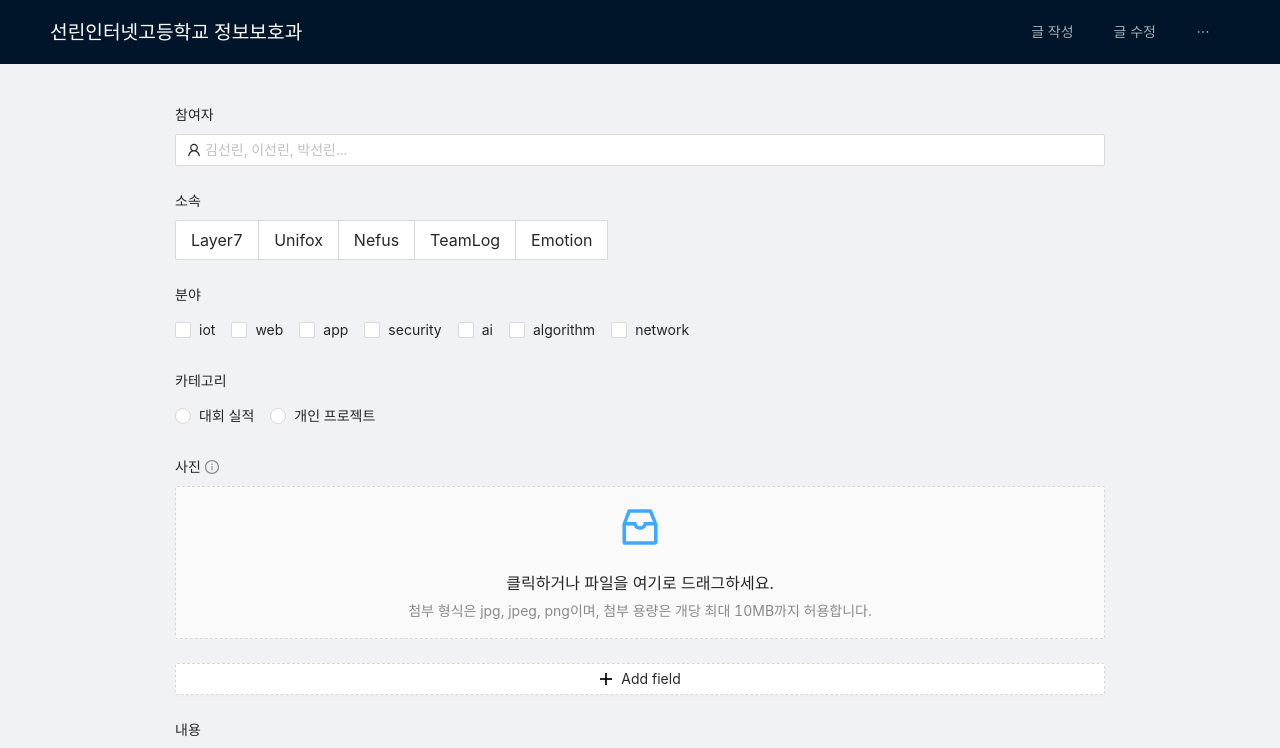
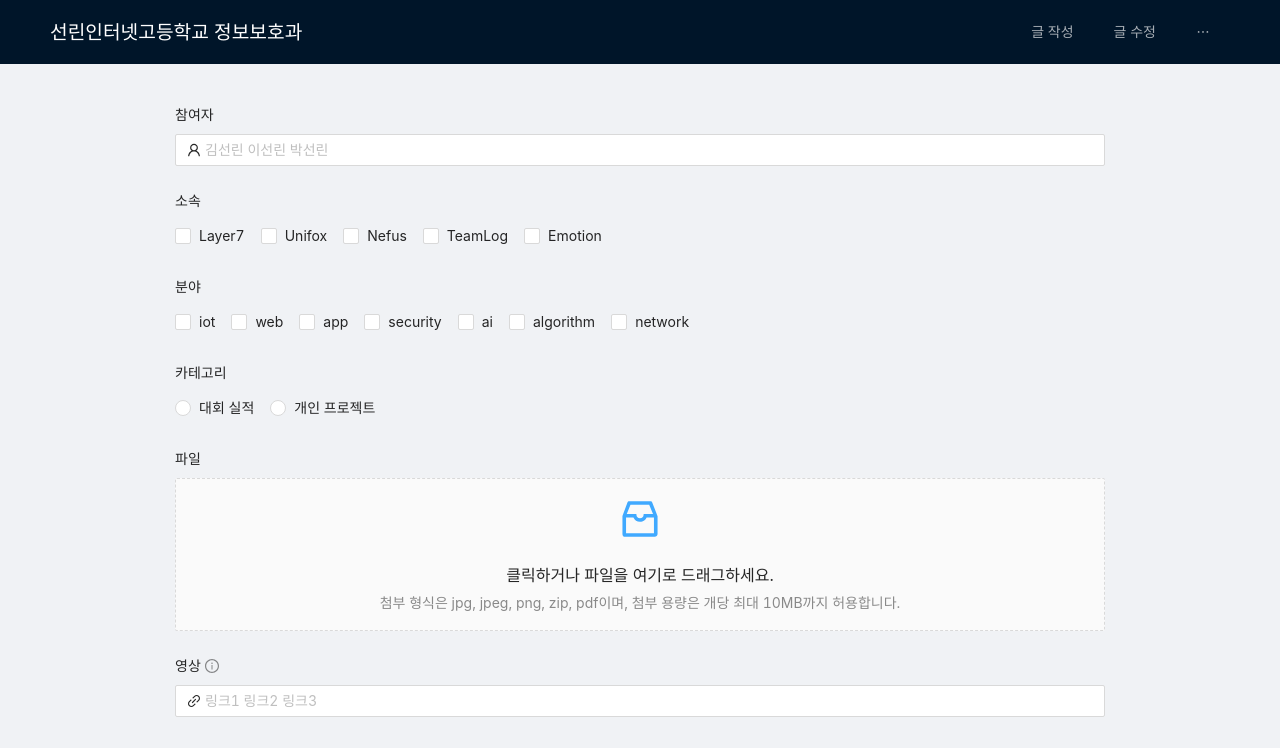
Before and after one commit to jungvengers/sunrinsecurity-frontend, a React (Create React App) app: page /admin/form in a window 1280 px wide. Shown: the top 748 px of the page. Built offline with nearby package versions, Linux system fonts and the light colour scheme; sample sign-in values are in the browser's storage.

Commit message:
UPDATE splitting components in components/Form/Input/

```diff
--- /dev/null
+++ b/src/components/Form/Input/Category.js
@@ -0,0 +1,14 @@
+import React from 'react';
+import { Radio } from 'antd';
+
+const Category = ({ toggleIsContestWork }) => {
+    const handleChange = (e) => toggleIsContestWork(e.target.value);
+    return (
+        <Radio.Group onChange={handleChange}>
+            <Radio value={true}>대회 실적</Radio>
+            <Radio value={false}>개인 프로젝트</Radio>
+        </Radio.Group>
+    );
+};
+
+export default React.memo(Category);
--- /dev/null
+++ b/src/components/Form/Input/Club.js
@@ -0,0 +1,10 @@
+import React from 'react';
+import { Checkbox } from 'antd';
+
+const Club = ({ addClub }) => {
+    const clubOptions = ['Layer7', 'Unifox', 'Nefus', 'TeamLog', 'Emotion'];
+    const handleChange = (checkValues) => addClub(checkValues);
+    return <Checkbox.Group options={clubOptions} onChange={handleChange} />;
+};
+
+export default React.memo(Club);
--- /dev/null
+++ b/src/components/Form/Input/Content.js
@@ -0,0 +1,11 @@
+import React from 'react';
+import { Input } from 'antd';
+
+const Content = ({ changeContent }) => {
+    const handleChange = (e) => changeContent(e.target.value);
+    return (
+        <Input.TextArea autoSize={{ minRows: 6, maxRows: 10 }} onChange={handleChange} allowClear={true} />
+    );
+};
+
+export default React.memo(Content);
--- /dev/null
+++ b/src/components/Form/Input/File.js
@@ -0,0 +1,35 @@
+import React from 'react';
+import { Upload, message } from 'antd';
+
+import { InboxOutlined } from '@ant-design/icons';
+
+const File = ({ imageFiles, addImageFile, removeImageFile }) => {
+    const props = {
+        fileList: imageFiles,
+        beforeUpload: (file) => {
+            // 파일 사이즈 체킹
+            if (file.size / (1000 * 1000) >= 10) {
+                message.error(`${file.name} 업로드 실패(첨부파일은 10MB까지 허용됩니다.)`);
+                return false;
+            }
+            addImageFile(file);
+            return false;
+        },
+        onRemove: (file) => {
+            removeImageFile(file);
+        },
+    };
+    return (
+        <Upload.Dragger {...props} accept="image/png, image/jpg, image/jpeg, .pdf, .zip" multiple>
+            <p className="ant-upload-drag-icon">
+                <InboxOutlined />
+            </p>
+            <p className="ant-upload-text">클릭하거나 파일을 여기로 드래그하세요.</p>
+            <p className="ant-upload-hint">
+                첨부 형식은 jpg, jpeg, png, zip, pdf이며, 첨부 용량은 개당 최대 10MB까지 허용합니다.
+            </p>
+        </Upload.Dragger>
+    );
+};
+
+export default React.memo(File);
--- a/src/components/Form/Input/Input.js
+++ b/src/components/Form/Input/Input.js
@@ -1,143 +1,60 @@
 import React, { useState } from 'react';
-import { Form, Modal, Upload, Radio, Checkbox, Input, Button, message, Space } from 'antd';
+import { Form } from 'antd';
 
-import { formValidation } from '../../../utils/lib/validationCheck';
-
-import {
-    InfoCircleOutlined,
-    UserOutlined,
-    InboxOutlined,
-    PlusOutlined,
-    MinusCircleOutlined,
-} from '@ant-design/icons';
+import Participant from './Participant';
+import Club from './Club';
+import Kind from './Kind';
+import Category from './Category';
+import File from './File';
+import Video from './Video';
+import Content from './Content';
 
 import './Input.scss';
+import { InfoCircleOutlined } from '@ant-design/icons';
 
-const Inputs = ({
+const Input = ({
     imageFiles,
+    participants,
+    youtubeURLs,
     toggleIsContestWork,
-    addParticipant,
     addClub,
     addKind,
     addImageFile,
     removeImageFile,
     changeContent,
+    addParticipant,
+    addYoutubeURL,
 }) => {
-    const [participant, setParticipant] = useState('');
-    const [club, setClub] = useState('');
-
-    const { Dragger } = Upload;
-
-    const plainOptions = ['iot', 'web', 'app', 'security', 'ai', 'algorithm', 'network'];
-    const props = {
-        fileList: imageFiles,
-        beforeUpload: (file) => {
-            // 파일 사이즈 체킹
-            if (file.size / (1000 * 1000) >= 10) {
-                message.error(`${file.name} 업로드 실패(첨부파일은 10MB까지 허용됩니다.)`);
-                return false;
-            }
-            addImageFile(file);
-            return false;
-        },
-        onRemove: (file) => {
-            removeImageFile(file);
-        },
-    };
-    const handleChange = (newState, setState) => setState(newState);
-    const handleClick = () => {
-        if (formValidation({ participant, club })) {
-            addParticipant(participant);
-            addClub(club);
-            setParticipant('');
-            setClub('');
-        } else {
-            Modal.warning({
-                title: '모든 양식을 채줘주세요.',
-                content: '참여자, 소속 칸을 채워주세요.',
-            });
-        }
-    };
-
     return (
         <Form layout="vertical" className="Input">
-            <Form.Item label="참여자" rules={[{ required: true, message: 'Please input your username!' }]}>
-                <Input
-                    placeholder="김선린, 이선린, 박선린..."
-                    value={participant}
-                    onChange={(e) => handleChange(e.target.value, setParticipant)}
-                    prefix={<UserOutlined className="site-form-item-icon" />}
-                />
+            <Form.Item label="참여자">
+                <Participant participants={participants} addParticipant={addParticipant} />
             </Form.Item>
             <Form.Item label="소속">
-                <Radio.Group
-                    size="large"
-                    value={club}
-                    onChange={(e) => handleChange(e.target.value, setClub)}>
-                    <Radio.Button value="Layer7">Layer7</Radio.Button>
-                    <Radio.Button value="Unifox">Unifox</Radio.Button>
-                    <Radio.Button value="Nefus">Nefus</Radio.Button>
-                    <Radio.Button value="TeamLog">TeamLog</Radio.Button>
-                    <Radio.Button value="Emotion">Emotion</Radio.Button>
-                </Radio.Group>
+                <Club addClub={addClub} />
             </Form.Item>
             <Form.Item label="분야">
-                <Checkbox.Group options={plainOptions} onChange={(checkValues) => addKind(checkValues)} />
+                <Kind addKind={addKind} />
             </Form.Item>
             <Form.Item label="카테고리">
-                <Radio.Group onChange={(e) => toggleIsContestWork(e.target.value)}>
-                    <Radio value={true}>대회 실적</Radio>
-                    <Radio value={false}>개인 프로젝트</Radio>
-                </Radio.Group>
+                <Category toggleIsContestWork={toggleIsContestWork} />
+            </Form.Item>
+            <Form.Item label="파일">
+                <File imageFiles={imageFiles} addImageFile={addImageFile} removeImageFile={removeImageFile} />
             </Form.Item>
             <Form.Item
-                label="사진"
+                label="영상"
                 tooltip={{
-                    title: '첨부 형식: jpg, jpeg, png',
+                    title: '유튜브 영상의 링크를 작성해주세요.',
                     icon: <InfoCircleOutlined />,
                 }}>
-                <Dragger {...props} accept="image/png, image/jpg, image/jpeg" multiple>
-                    <p className="ant-upload-drag-icon">
-                        <InboxOutlined />
-                    </p>
-                    <p className="ant-upload-text">클릭하거나 파일을 여기로 드래그하세요.</p>
-                    <p className="ant-upload-hint">
-                        첨부 형식은 jpg, jpeg, png이며, 첨부 용량은 개당 최대 10MB까지 허용합니다.
-                    </p>
-                </Dragger>
+                <Video youtubeURLs={youtubeURLs} addYoutubeURL={addYoutubeURL} />
             </Form.Item>
-            <Form.List name="users">
-                {(fields, { add, remove }) => (
-                    <>
-                        {fields.map((field) => (
-                            <Space key={field.key} style={{ display: 'flex' }} align="baseline">
-                                <Form.Item
-                                    {...field}
-                                    name={[field.name, 'first']}
-                                    fieldKey={[field.fieldKey, 'first']}
-                                    rules={[{ required: true, message: 'Missing first name' }]}>
-                                    <Input placeholder="https://www.youtube.com/..." />
-                                </Form.Item>
-                                <MinusCircleOutlined onClick={() => remove(field.name)} />
-                            </Space>
-                        ))}
-                        <Form.Item>
-                            <Button type="dashed" onClick={() => add()} block icon={<PlusOutlined />}>
-                                Add field
-                            </Button>
-                        </Form.Item>
-                    </>
-                )}
-            </Form.List>
             <Form.Item label="내용">
-                <Input.TextArea
-                    autoSize={{ minRows: 8, maxRows: 10 }}
-                    onChange={(e) => changeContent(e.target.value)}
-                    allowClear={true}
-                />
+                <Content changeContent={changeContent} />
             </Form.Item>
         </Form>
     );
 };
 
-export default Inputs;
+export default React.memo(Input);
--- /dev/null
+++ b/src/components/Form/Input/Kind.js
@@ -0,0 +1,10 @@
+import React from 'react';
+import { Checkbox } from 'antd';
+
+const Kind = ({ addKind }) => {
+    const kindOptions = ['iot', 'web', 'app', 'security', 'ai', 'algorithm', 'network'];
+    const handleChange = (checkValues) => addKind(checkValues);
+    return <Checkbox.Group options={kindOptions} onChange={handleChange} />;
+};
+
+export default React.memo(Kind);
--- /dev/null
+++ b/src/components/Form/Input/Participant.js
@@ -0,0 +1,17 @@
+import React, { useState } from 'react';
+import { Input } from 'antd';
+
+import { UserOutlined } from '@ant-design/icons';
+
+const Participant = ({ participants, addParticipant }) => {
+    const handleChange = (e) => addParticipant(e.target.value);
+    return (
+        <Input
+            placeholder="김선린 이선린 박선린"
+            onChange={handleChange}
+            prefix={<UserOutlined className="site-form-item-icon" />}
+        />
+    );
+};
+
+export default React.memo(Participant);
--- /dev/null
+++ b/src/components/Form/Input/Video.js
@@ -0,0 +1,20 @@
+import React from 'react';
+import { Form, Input } from 'antd';
+
+import { LinkOutlined } from '@ant-design/icons';
+
+const Video = ({ youtubeURLs, addYoutubeURL }) => {
+    const handleChange = (e) => addYoutubeURL(e.target.value);
+    return (
+        <Form.Item>
+            <Input
+                placeholder="링크1 링크2 링크3"
+                value={youtubeURLs}
+                onChange={handleChange}
+                prefix={<LinkOutlined />}
+            />
+        </Form.Item>
+    );
+};
+
+export default React.memo(Video);
```
